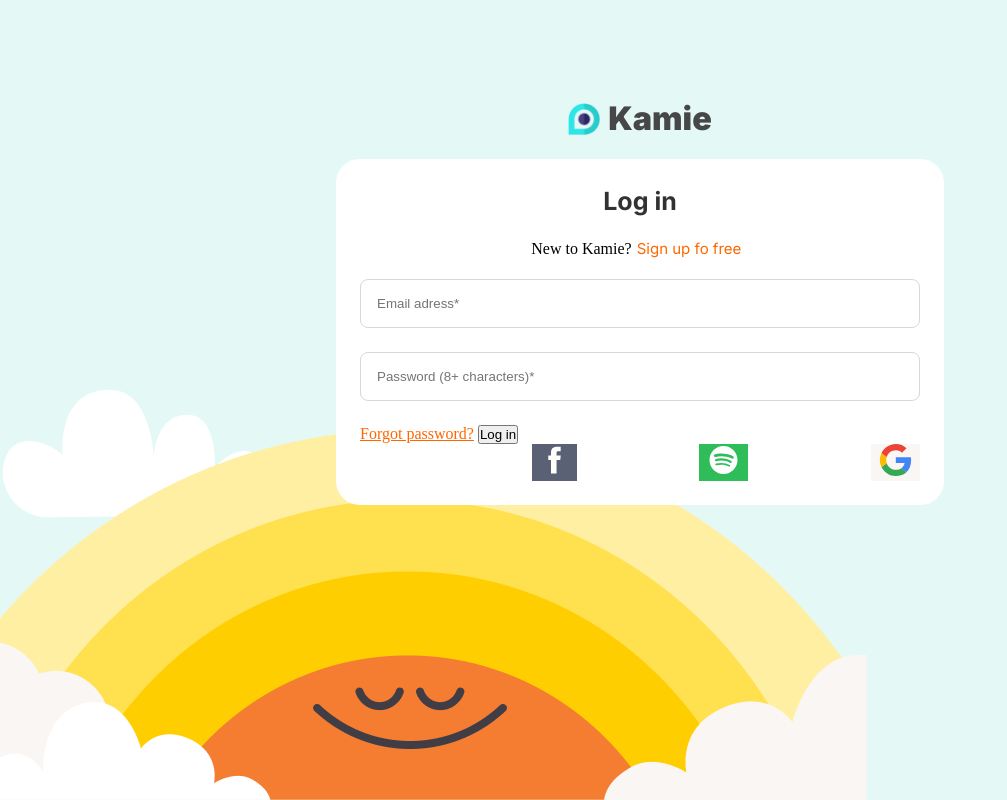
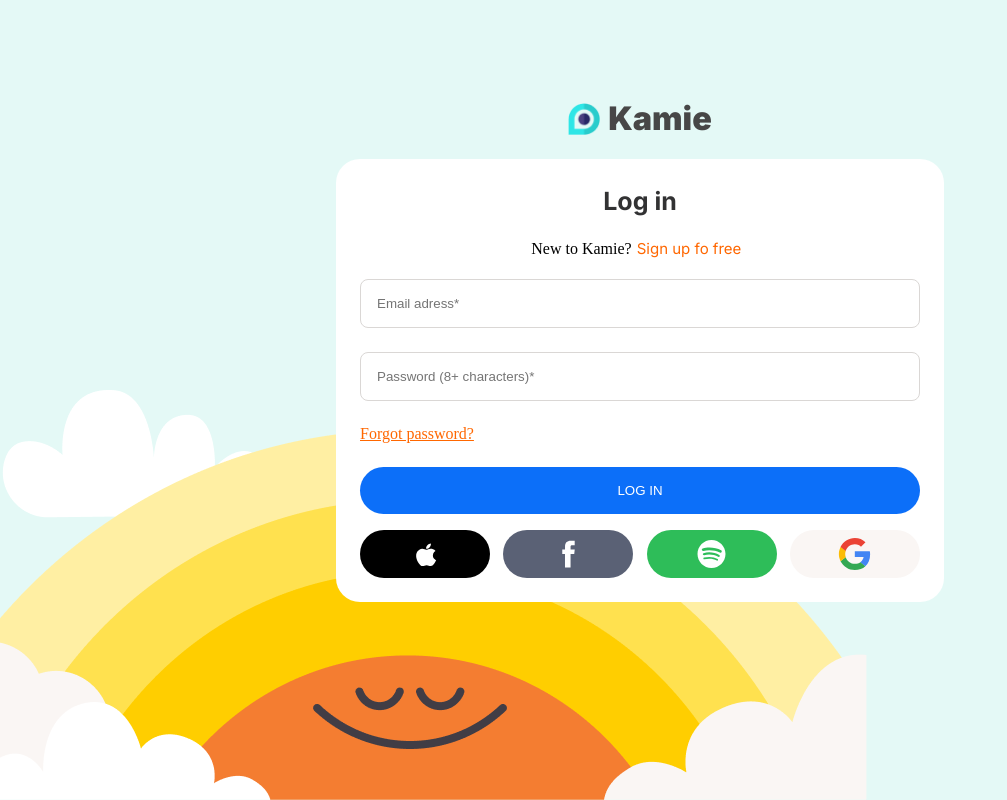
Before and after one commit to Qurati/Kamie, a plain HTML site: page index.html in a window 1280 px wide. Shown: the whole page, without its empty margins (0-1007 px from the left). Drawn offline with Linux system fonts and the light colour scheme.

Commit message:
Update style.css

```diff
--- a/assets/css/style.css
+++ b/assets/css/style.css
@@ -105,7 +105,7 @@
     color: #FF6700;
 }
 
-.form__button:required{
+.form__button{
     cursor: pointer;
     background-color: #0C6FF9;
     border-radius: 24px;
@@ -124,7 +124,7 @@
     justify-content: space-between;
 }
 
-.form__icon-block:required{
+.form__icon-block{
     cursor: pointer;
     border-radius: 24px;
     display: flex;
```
